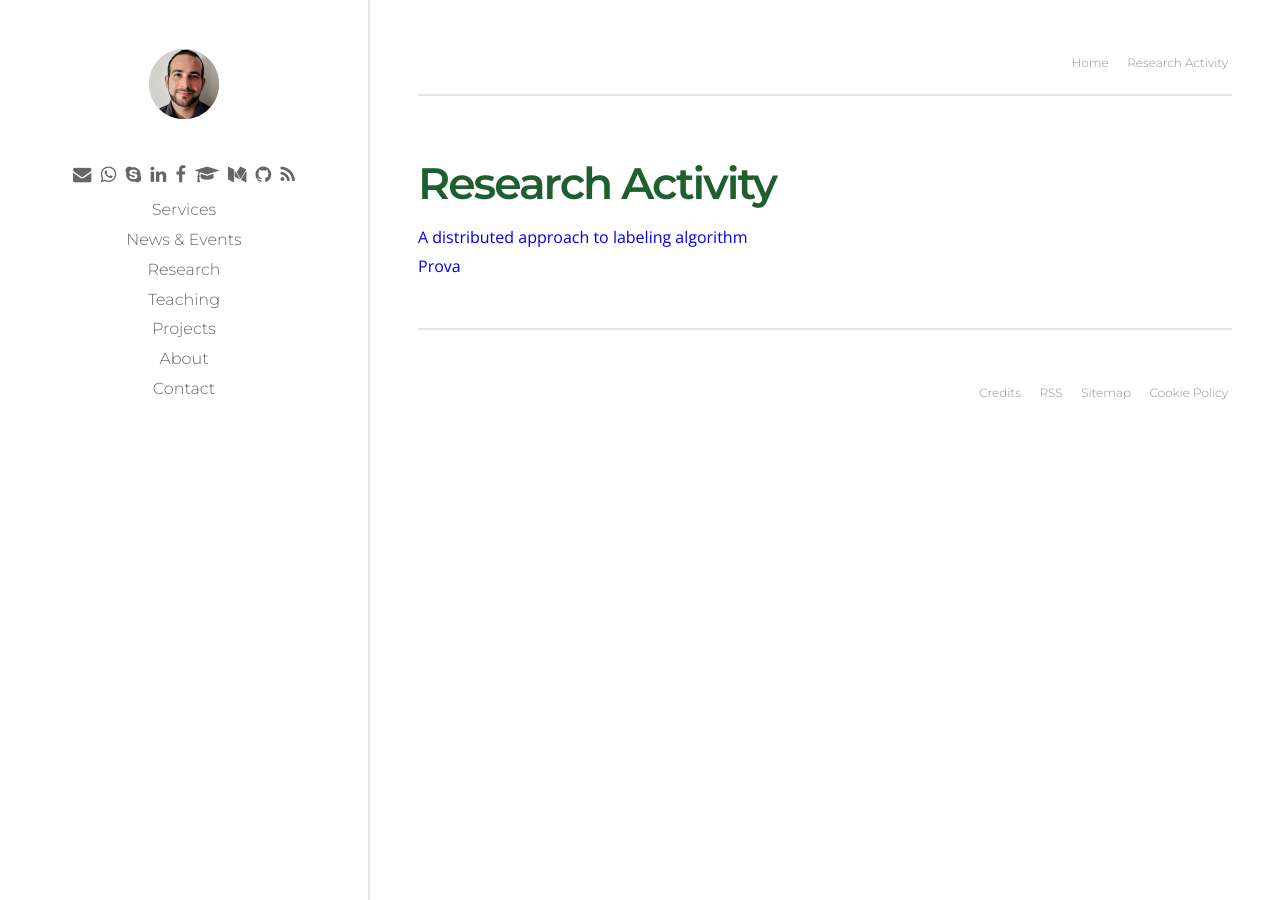
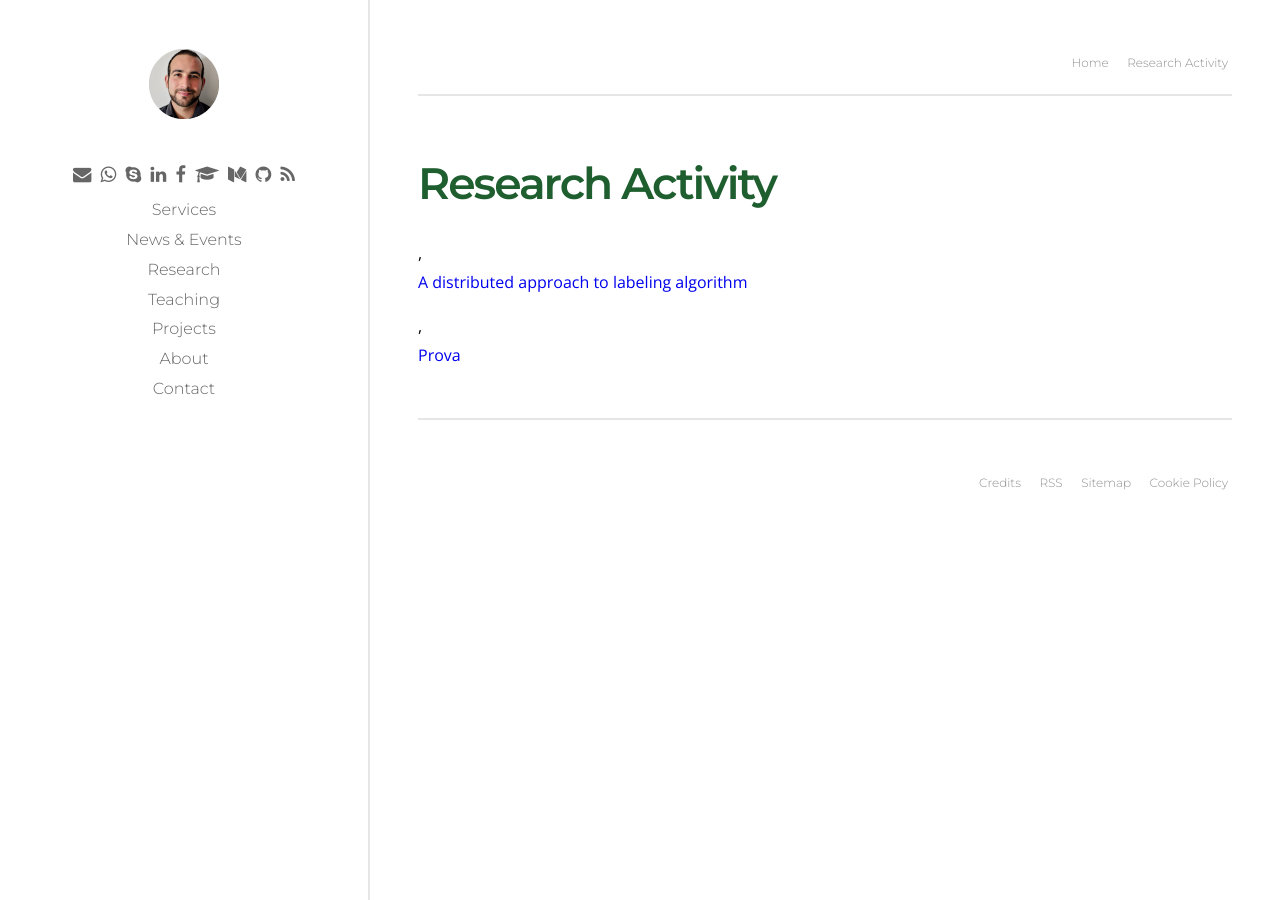
Before and after one commit to p-marco/p-marco.github.io, a Jekyll site: the page built from research.md, in a window 1280 px wide. Built offline with Jekyll 4.4.1, drawn with Linux system fonts in a browser that asks for light colours; our own code applies the rules of GitHub Pages for plain Markdown files.

Commit message:
default layout test

```diff
--- a/_includes/collection.html
+++ b/_includes/collection.html
@@ -3,6 +3,7 @@
 {% for item in collection %}
 
 <li>
+<p> {{ item.date.m }}, {{ item.date.y }}</p>
 <a href="{{ item.url | prepend: site.baseurl }}">
         <h3>{{ item.title }}</h3>
 </a>
```
